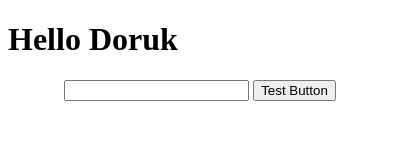
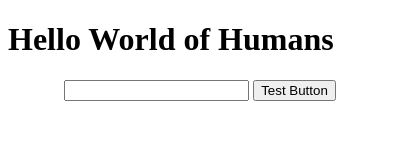
Before and after one commit to dorukwagle/DemoExtension, a browser extension: page popup.html in a window 400 px wide. Drawn offline with Linux system fonts and the light colour scheme.

Commit message:
change some identities

```diff
--- a/popup.html
+++ b/popup.html
@@ -5,7 +5,7 @@
         <title>Demo Extension</title>
     </head>
     <body>
-        <h1>Hello Doruk</h1>
+        <h1>Hello World of Humans</h1>
         <center>
             <div>
                 <input type="password" id="test-password" />
```
Also changed, not shown: icon.png (deleted), manifest.json.
